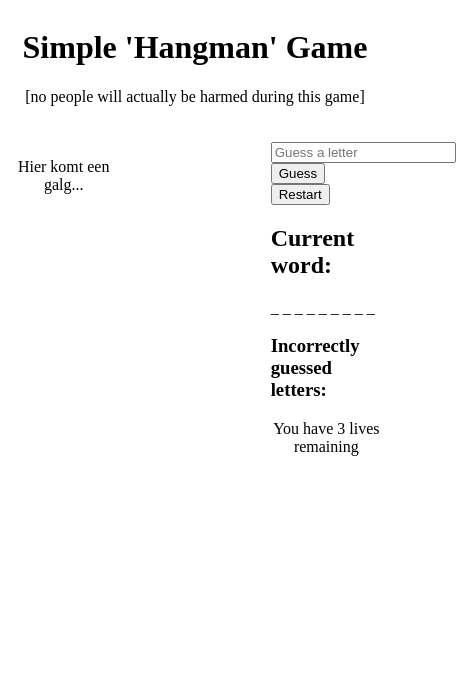
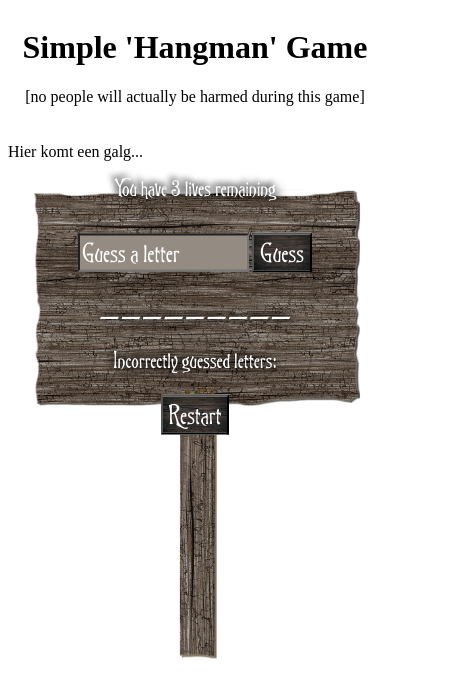
Before and after one commit to NatalieCastien/Hangman, a website: page index.html in a window 390 px wide. Shown: the whole page, 456 px wide, since content can reach past the window. Drawn offline with Linux system fonts and the light colour scheme.

Commit message:
button styling and sign layout

```diff
--- a/index.html
+++ b/index.html
@@ -31,16 +31,21 @@
       </div>
 
       <div class="sign">
-        <input type="text" placeholder="Guess a letter" maxlength="1" />
-        <button class="guess">Guess</button>
-        <button class="restart">Restart</button>
-        <h2>Current word:</h2>
-        <div id="theWord">_ _ _ _ _</div>
-        <h3>Incorrectly guessed letters:</h3>
-        <div id="guessedLetters"></div>
-        <p class="lives">
-          You have <span id="lifeSpan"></span> lives remaining
-        </p>
+        <img class="sign-image" src="assets/woodensign.png" />
+        <section class="sign-content">
+          <p class="lives">
+            You have <span id="lifeSpan"></span> lives remaining
+          </p>
+          <input type="text" placeholder="Guess a letter" maxlength="1" />
+          <button class="guess">Guess</button>
+
+          <!-- <h2>Current word:</h2> -->
+          <div id="theWord">_ _ _ _ _</div>
+          <p id="incorrect">Incorrectly guessed letters:</p>
+          <div id="guessedLetters"></div>
+
+          <button class="restart">Restart</button>
+        </section>
       </div>
     </div>
 
--- a/style.css
+++ b/style.css
@@ -1,11 +1,20 @@
+@font-face {
+  font-family: "Black Flag";
+  src: url("/assets/BlackFlag.ttf");
+}
+@font-face {
+  font-family: "Trinigan";
+  src: url("/assets/trinigan.ttf");
+}
+
 .container {
   display: grid;
   grid-template-areas:
     "t t t t t t"
     "g g . . s s";
-  grid-template-rows: auto auto;
-  grid-template-columns: repeat(6, 1fr);
-  grid-gap: 20px;
+  grid-template-rows: auto 600px;
+  grid-template-columns: repeat(6, auto);
+  grid-gap: 5px;
 }
 
 .title {
@@ -13,7 +22,7 @@
 }
 
 .title h1,
-p {
+.title p {
   text-align: center;
 }
 
@@ -23,4 +32,102 @@ p {
 
 .sign {
   grid-area: s;
+  text-align: center;
+  position: relative;
+  color: white;
+  font-family: "Trinigan";
+  text-shadow: 3px 3px 10px black, -3px -3px 6px black;
 }
+.sign-content {
+  position: absolute;
+  top: 29%;
+  left: 50%;
+  transform: translate(-50%, -50%);
+}
+.sign h2 {
+  font-size: 2rem;
+}
+.sign h3 {
+  font-size: 1.5rem;
+  margin-top: 20px;
+  margin-bottom: 5px;
+}
+.sign p {
+  font-size: 1.3rem;
+  margin: 0 0 30px 0;
+}
+.sign input {
+  background: #948b82;
+  color: white;
+  height: 32px;
+  font-family: "Trinigan";
+  font-size: 1.5rem;
+}
+.sign input::placeholder {
+  color: white;
+  font-family: "Trinigan";
+  font-size: 1.5rem;
+}
+.sign input:focus {
+  outline: none;
+}
+
+#theWord {
+  font-size: 1.9rem;
+  padding-top: 10px;
+}
+#guessedLetters {
+  padding: 10px;
+  font-size: 1.2rem;
+}
+#incorrect {
+  padding-top: 20px;
+  margin-bottom: 0;
+}
+
+/* Buttons */
+button {
+  background-image: url("assets/woodtexture.jpg");
+  background-size: cover;
+  color: white;
+  font-family: "Trinigan";
+  font-size: 1.5rem;
+}
+button:hover {
+  cursor: pointer;
+  filter: saturate(600%);
+  box-shadow: 1px 1px 5px white;
+}
+button:focus {
+  border: none;
+  outline: none;
+}
+
+@media (max-width: 800px) {
+  .container {
+    grid-template-areas:
+      "t t t t t t"
+      "g g g . . ."
+      "s s s s s s";
+    grid-template-rows: auto auto auto;
+    grid-template-columns: repeat(6, 1fr);
+  }
+  .sign-content {
+    position: absolute;
+    top: 24%;
+    left: 50%;
+    transform: translate(-50%, -50%);
+  }
+}
+@media (max-width: 521px) {
+  .sign-content {
+    position: absolute;
+    width: 100%;
+    top: 25%;
+    left: 50%;
+    transform: translate(-50%, -50%);
+  }
+  .sign-image {
+    width: 95%;
+  }
+}
```
